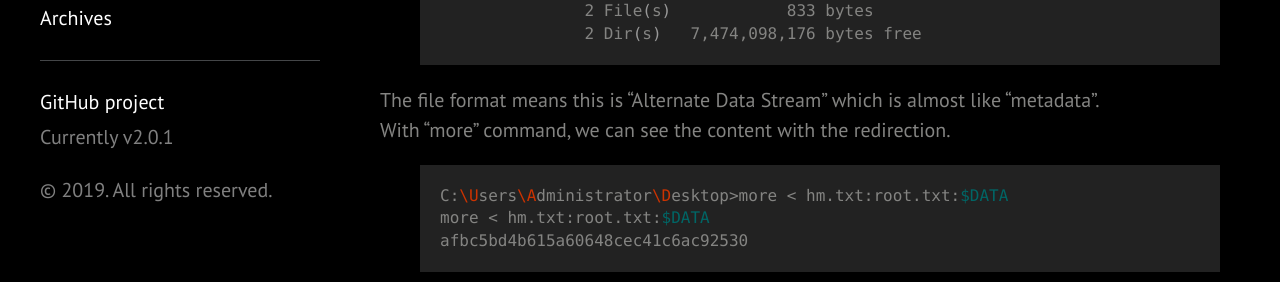
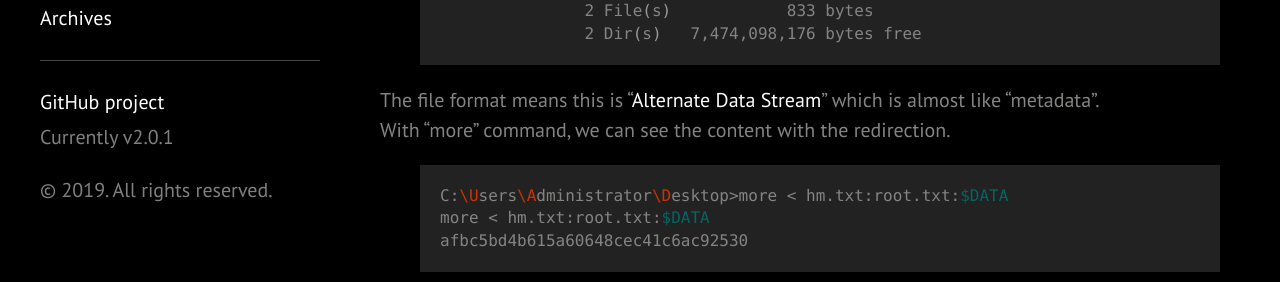
Before and after one commit to 1n4r1/1n4r1.github.io, a Jekyll site: the page built from _posts/2019-09-16-Hackthebox-Jeeves-Walkthrough.md, in a window 1280 px wide and 900 px high, scrolled down 8167 px. Shown: the part 186-468 px from the top of the window. Built offline with Jekyll 4.4.1, drawn with Linux system fonts in a browser that asks for light colours; a style sheet for code colours, icons or effects is not loaded; part of the change alters nothing that is shown.

```diff
--- a/_posts/2019-09-16-Hackthebox-Jeeves-Walkthrough.md
+++ b/_posts/2019-09-16-Hackthebox-Jeeves-Walkthrough.md
@@ -302,7 +302,7 @@ dir /R
                2 Dir(s)   7,474,098,176 bytes free
 {% endhighlight %}
 
-The file format means this is "Alternate Data Stream" which is almost like "metadata".<br>
+The file format means this is "<a href="https://blog.malwarebytes.com/101/2015/07/introduction-to-alternate-data-streams/">Alternate Data Stream</a>" which is almost like "metadata".<br>
 With "more" command, we can see the content with the redirection.
 {% highlight shell %}
 C:\Users\Administrator\Desktop>more < hm.txt:root.txt:$DATA
```
